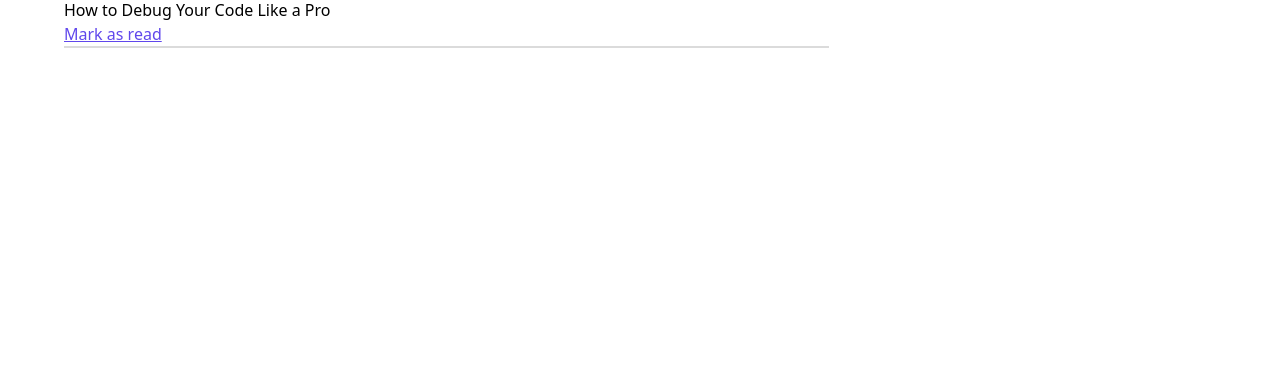
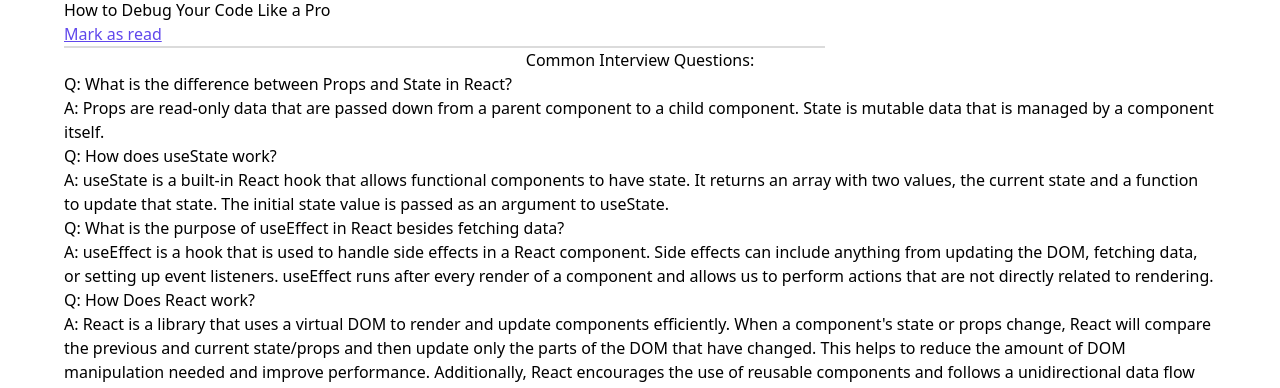
Before and after one commit to reaxul/react-blog-website, a React (Vite) app: page / in a window 1280 px wide. Shown: the part 1864-2252 px from the top of the page. Before the commit the page ends 1912 px from the top, so only its background shows below. Built offline with nearby package versions, Linux system fonts and the light colour scheme.

Commit message:
question answered

```diff
--- a/src/App.jsx
+++ b/src/App.jsx
@@ -1,6 +1,7 @@
 import { useState } from 'react'
 import './App.css'
 import Blog from './Component/Blog/Blog'
+import Questions from './Component/Questions/Questions'
 import Header from './Header/Header'
 
 function App() {
@@ -10,6 +11,7 @@ function App() {
     <div className="App">
       <Header></Header>
       <Blog></Blog>
+      <Questions></Questions>
     </div>
   )
 }
--- a/src/Component/Blog/Blog.css
+++ b/src/Component/Blog/Blog.css
@@ -8,7 +8,7 @@
     .blog-container {
       grid-template-columns: repeat(12, 1fr);
       grid-template-rows: 1fr;
-      gap: 10px;
+      gap: 20px;
     }
 
     .blogs {
--- /dev/null
+++ b/src/Component/Questions/Questions.jsx
@@ -0,0 +1,47 @@
+import React from "react";
+
+const Questions = () => {
+  return (
+    <div>
+      <h1 style={{textAlign:"center"}}>Common Interview Questions:</h1>
+      <h3>Q: What is the difference between Props and State in React?</h3>
+      <p>
+        A: Props are read-only data that are passed down from a parent component
+        to a child component. State is mutable data that is managed by a
+        component itself.
+      </p>
+      <h3>Q: How does useState work?</h3>
+      <p>
+        A: useState is a built-in React hook that allows functional components
+        to have state. It returns an array with two values, the current state
+        and a function to update that state. The initial state value is passed
+        as an argument to useState.
+      </p>
+
+      <h3>
+        Q: What is the purpose of useEffect in React besides fetching data?
+      </h3>
+      <p>
+        A: useEffect is a hook that is used to handle side effects in a React
+        component. Side effects can include anything from updating the DOM,
+        fetching data, or setting up event listeners. useEffect runs after every
+        render of a component and allows us to perform actions that are not
+        directly related to rendering.
+      </p>
+
+      <h3>Q: How Does React work?</h3>
+      <p>
+        A: React is a library that uses a virtual DOM to render and update
+        components efficiently. When a component's state or props change, React
+        will compare the previous and current state/props and then update only
+        the parts of the DOM that have changed. This helps to reduce the amount
+        of DOM manipulation needed and improve performance. Additionally, React
+        encourages the use of reusable components and follows a unidirectional
+        data flow pattern, where data flows from parent components to child
+        components.
+      </p>
+    </div>
+  );
+};
+
+export default Questions;
```
